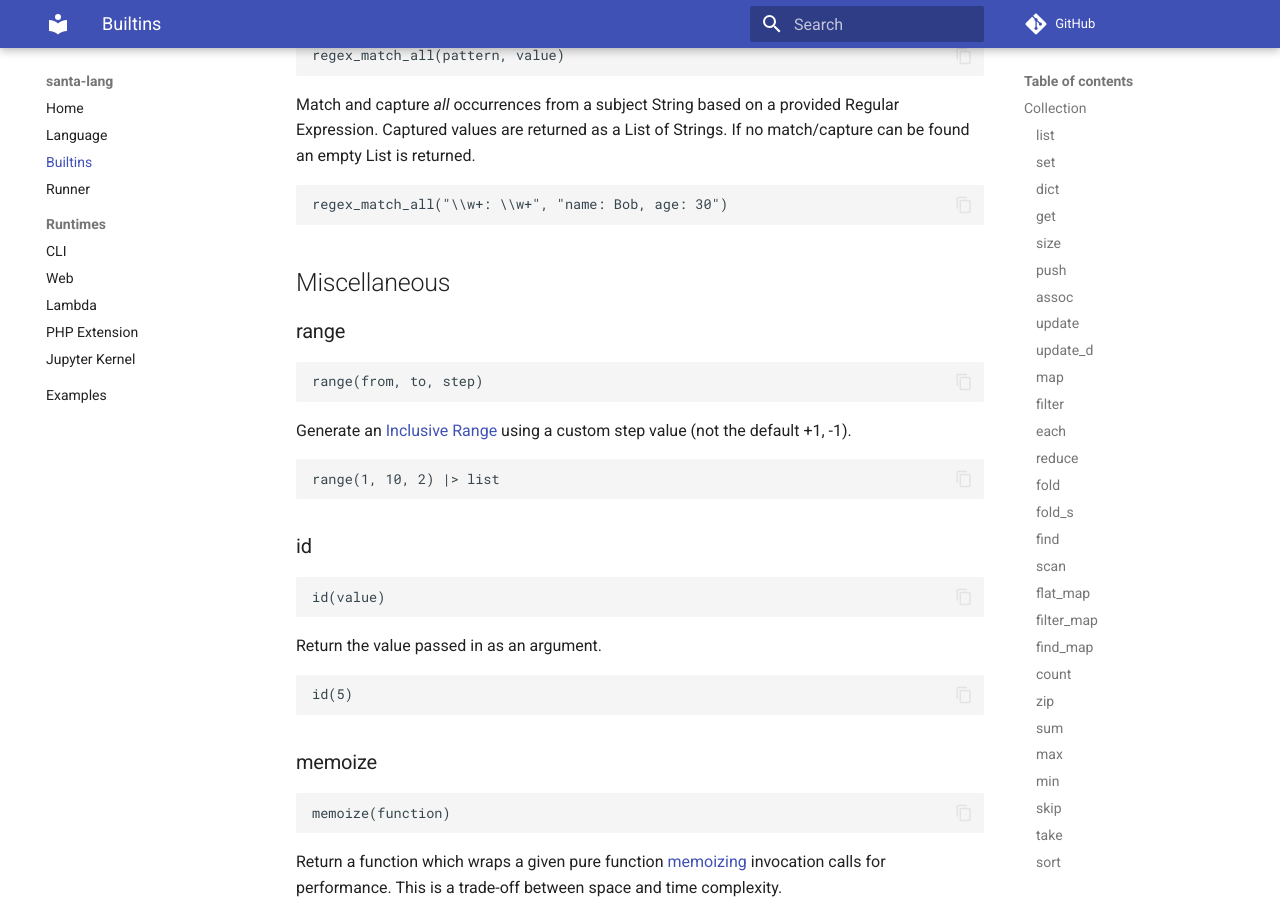
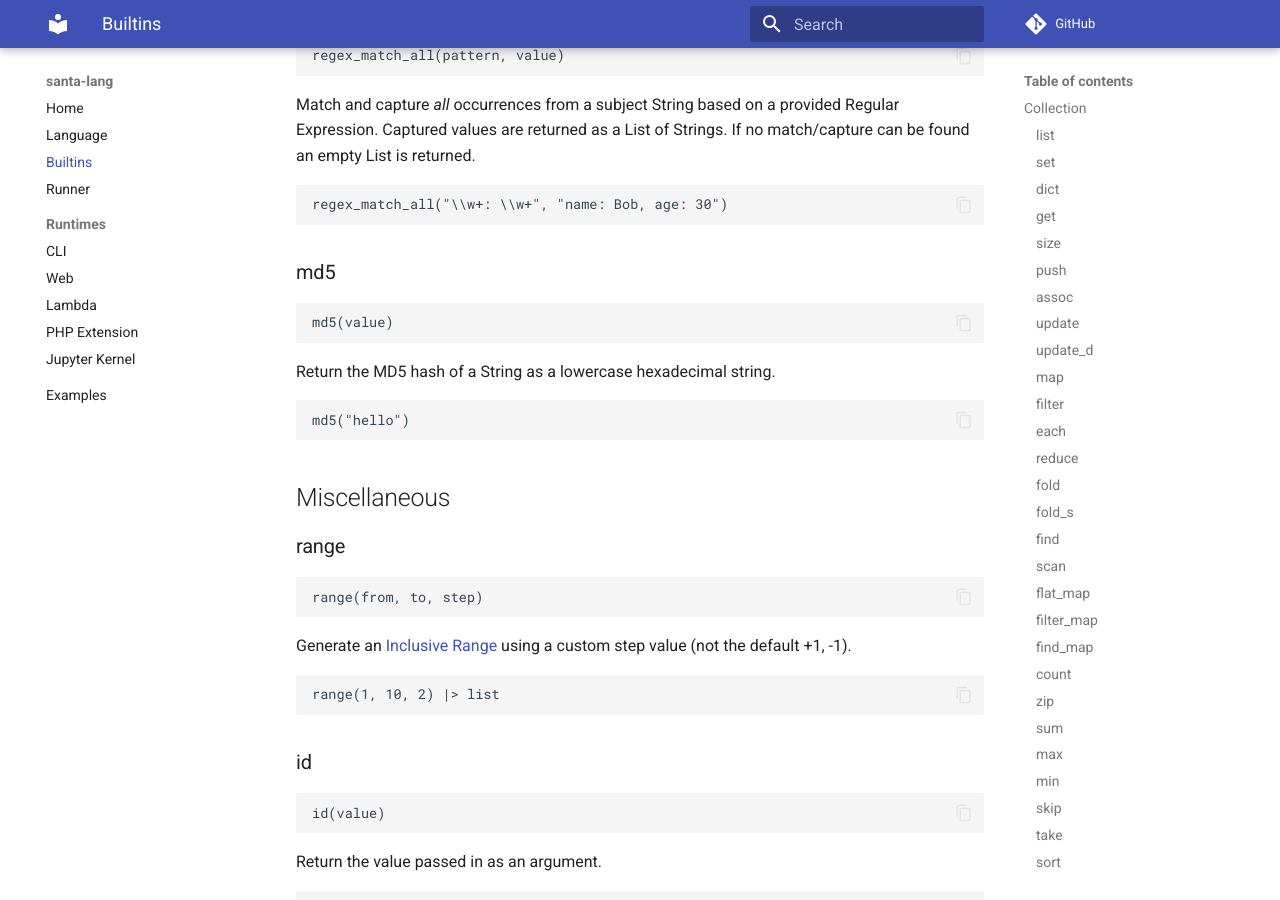
Before and after one commit to eddmann/santa-lang, an MkDocs documentation site: the page built from docs/builtins.md, in a window 1280 px wide and 900 px high, scrolled down 18449 px. Built offline with MkDocs 1.6.1 and Material for MkDocs 9.7.7, drawn with Linux system fonts in a browser that asks for light colours; comment, search, counter and statistics services are not loaded.

Commit message:
docs: add md5 builtin function

````diff
--- a/docs/builtins.md
+++ b/docs/builtins.md
@@ -2054,6 +2054,18 @@ If no match/capture can be found an empty List is returned.
 
 ```santa
 regex_match_all("\\w+: \\w+", "name: Bob, age: 30")
+```
+
+### md5
+
+```
+md5(value)
+```
+
+Return the MD5 hash of a String as a lowercase hexadecimal string.
+
+```santa
+md5("hello")
 ```
 
 ## Miscellaneous
````
